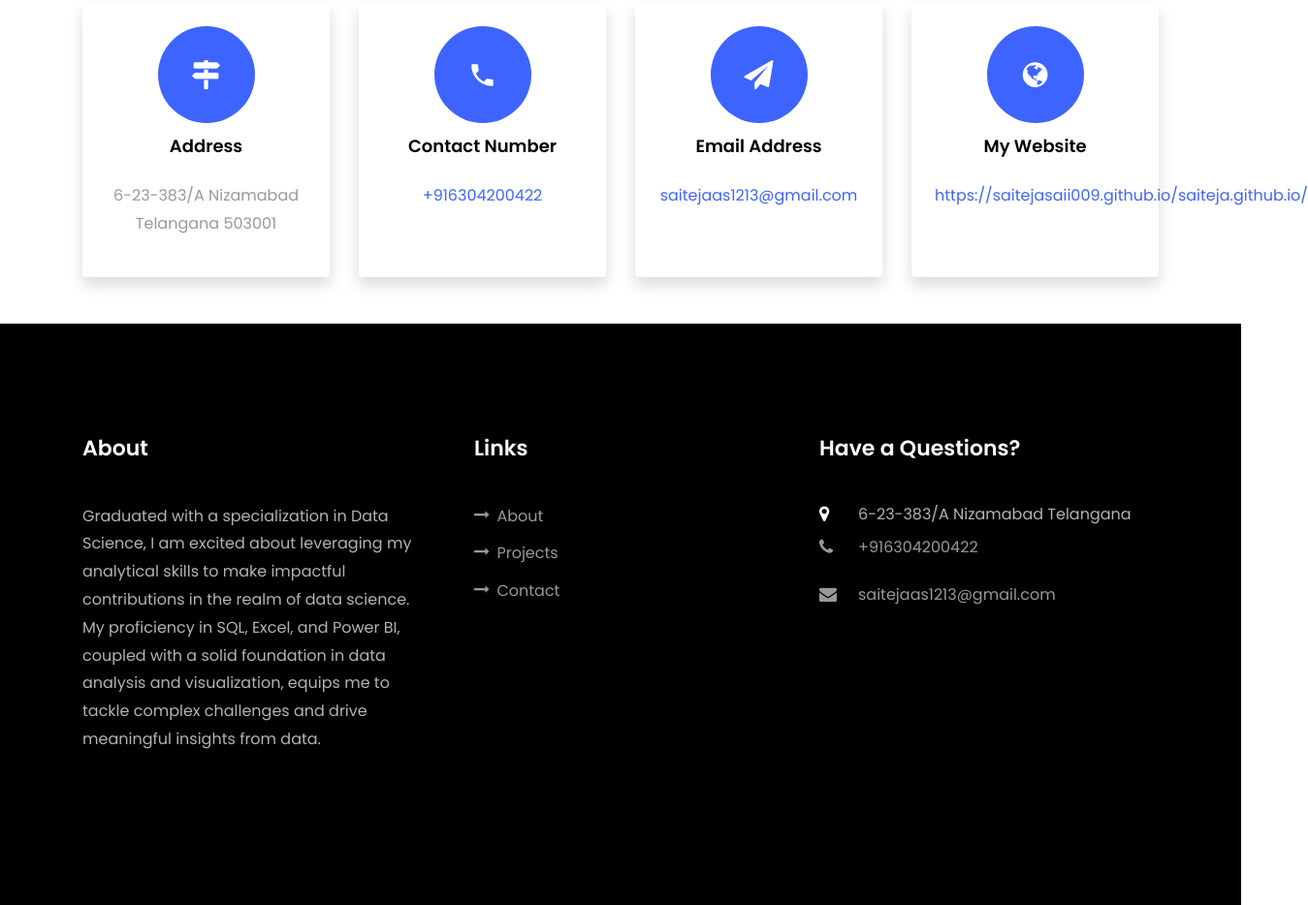
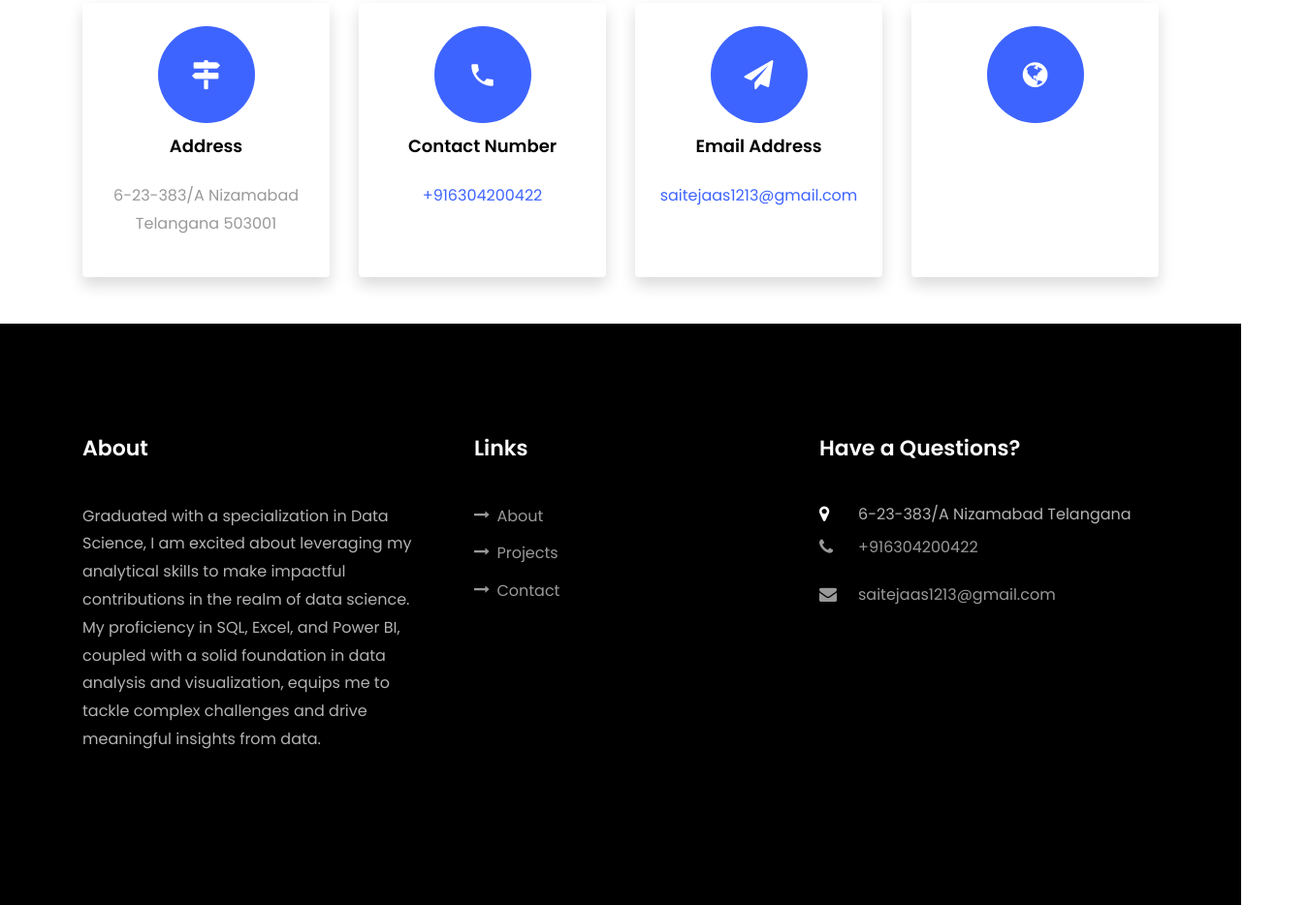
Before and after one commit to saitejasaii009/saiteja.github.io, a plain HTML site: page index.html in a window 1280 px wide. Shown: the part 6378-7312 px from the top of the page at 97% size, 1349 px wide, since content can reach past the window. Drawn offline with Linux system fonts and the light colour scheme; files whose address does not match are found by name.

Commit message:
Update index.html

```diff
--- a/index.html
+++ b/index.html
@@ -472,10 +472,6 @@
           		<div class="icon d-flex align-items-center justify-content-center">
           			<span class="icon-globe"></span>
           		</div>
-          		<div>
-	          		<h3 class="mb-4">My Website</h3>
-		            <p><a href="#">https://saitejasaii009.github.io/saiteja.github.io/</a></p>
-	            </div>
 	          </div>
           </div>
         </div>
```
